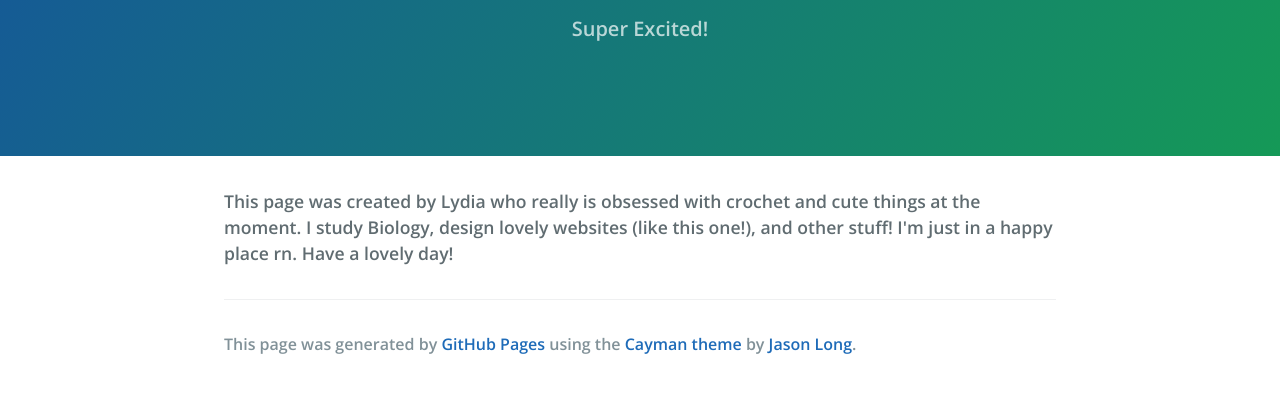
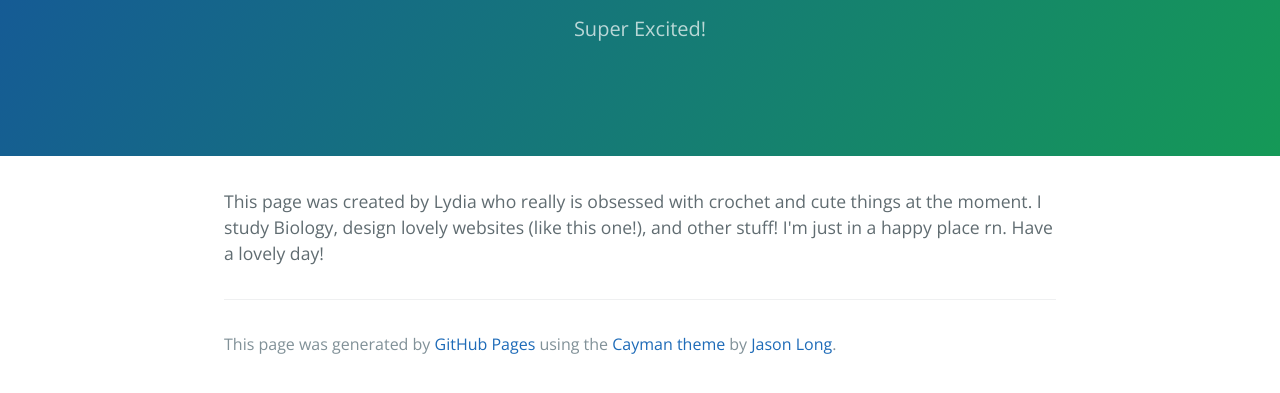
Before and after one commit to lydia82morgan/lydia82morgan.github.io, a plain HTML site: page index.html in a window 1280 px wide. Shown: the part 161-554 px from the top of the page. Drawn offline with nearby package versions, Linux system fonts and the light colour scheme.

Commit message:
Update index.html

```diff
--- a/index.html
+++ b/index.html
@@ -5,7 +5,7 @@
     <title>that crochet girl  by lydia82morgan</title>
     <meta name="viewport" content="width=device-width, initial-scale=1">
     <link rel="stylesheet" type="text/css" href="stylesheets/normalize.css" media="screen">
-    <link href='https://fonts.googleapis.com/css?family=Open+Sans:600,700' rel='stylesheet' type='text/css'>
+    <link href='https://fonts.googleapis.com/css?family=Open+Sans:400,700' rel='stylesheet' type='text/css'>
     <link rel="stylesheet" type="text/css" href="stylesheets/stylesheet.css" media="screen">
     <link rel="stylesheet" type="text/css" href="stylesheets/github-light.css" media="screen">
   </head>
```
